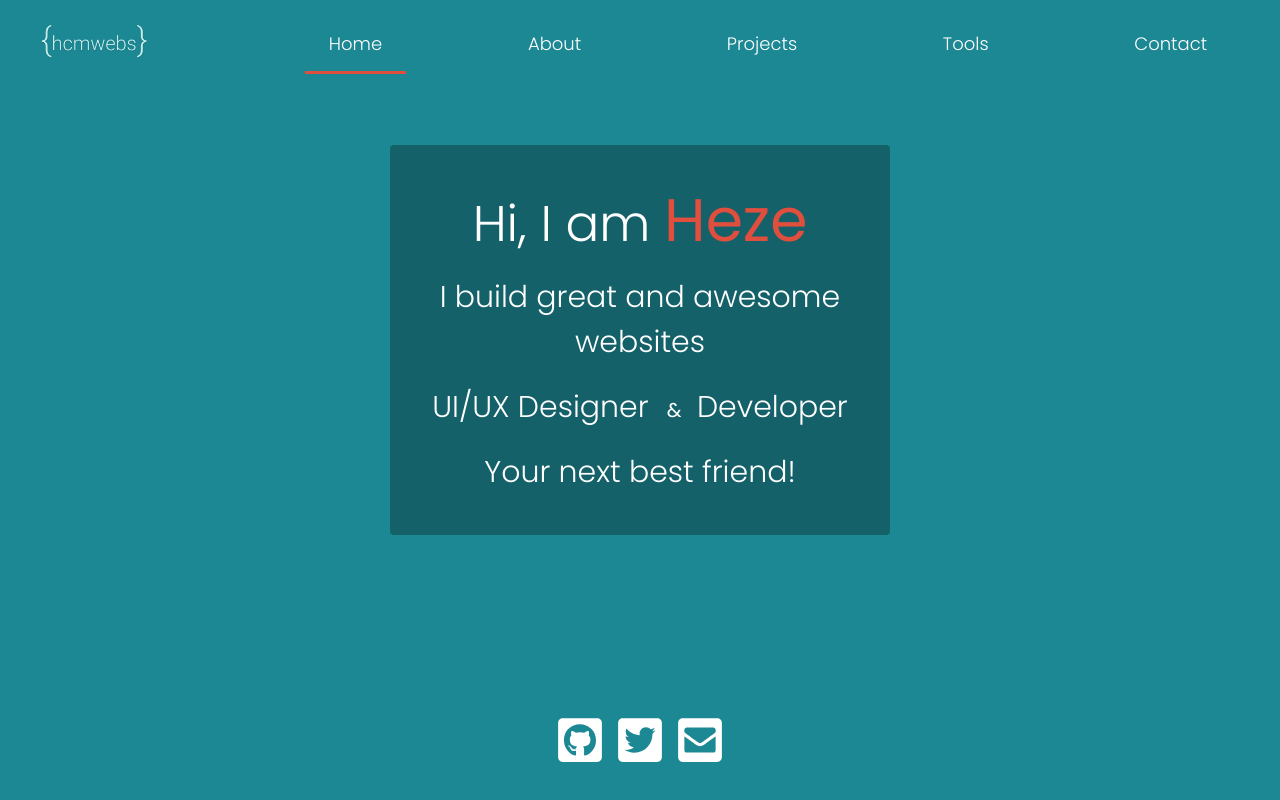
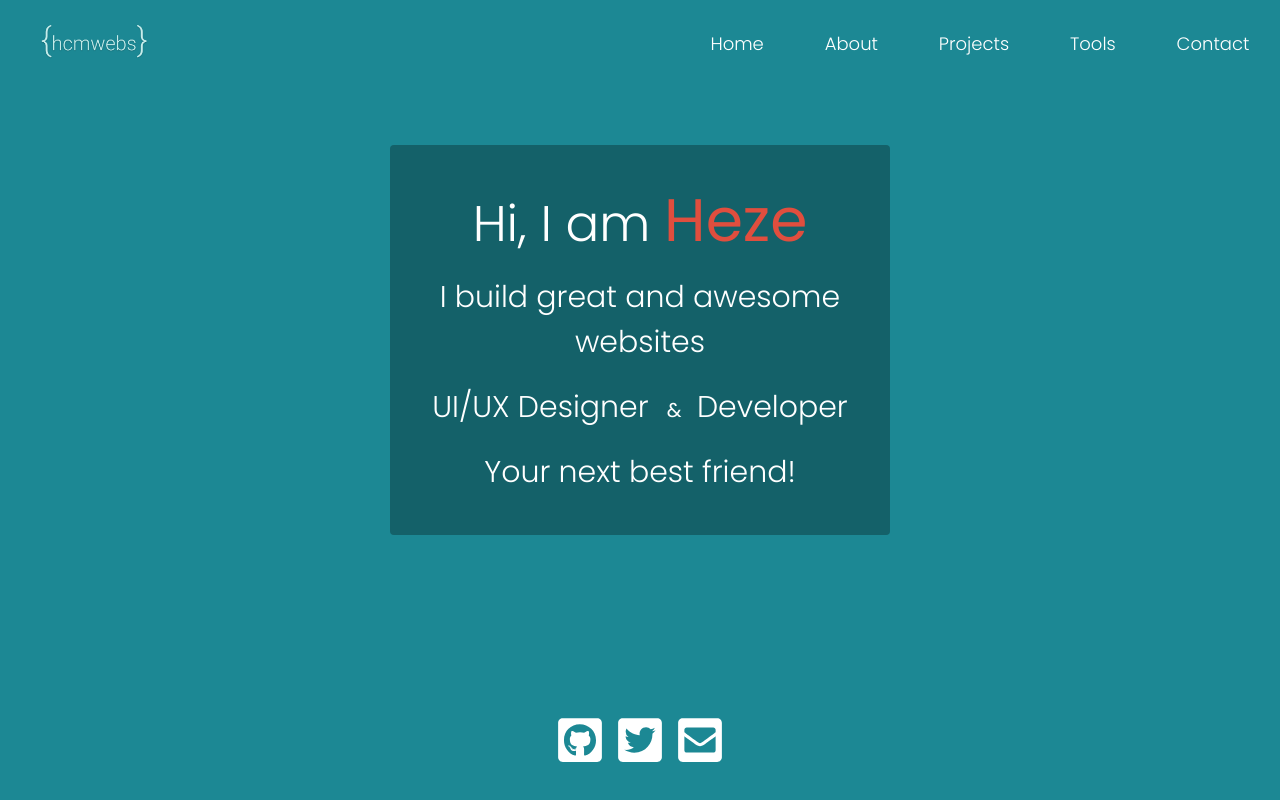
Before and after one commit to Hcmwebs/hcmwebs-react, a React (Create React App) app: page / in a window 1280 px wide. Built offline with nearby package versions, Linux system fonts and the light colour scheme; a web font is replaced by a local one.

Commit message:
-tired props for nav  unsuccessfully
Signed-off-by: Heze <64218603+Hcmwebs@users.noreply.github.com>

```diff
--- a/src/App.js
+++ b/src/App.js
@@ -7,6 +7,7 @@ import Projects from './js/Projects';
 import Tools from './js/Tools';
 import Footer from './js/Footer';
 const App = () => {
+
   return (
     <Router>
       <IconContext.Provider
@@ -15,7 +16,7 @@ const App = () => {
           size: '3rem',
         }}>
         <div className='container'>
-          <Nav />
+          <Nav/>
           <Switch>
             <Route exact path='/'>
               <Header />
--- a/src/css/styles.css
+++ b/src/css/styles.css
@@ -154,7 +154,7 @@ body {
     flex-direction: row;
   }
   .nav .navBar {
-    width: 80%;
+    max-width: 600px;
     height: 100%;
     right: 0;
     flex-direction: row;
--- a/src/js/Hamburger.js
+++ b/src/js/Hamburger.js
@@ -1,11 +1,9 @@
-const Hamburger = ({ toggle, FaTimes, FaBars, isOpen }) => {
+const Hamburger = ({ FaTimes, FaBars, isOpen, handleClick }) => {
   return (
     <>
       <span
         className={(isOpen ? 'open' : '') + ' hamburger'}
-        onClick={() => {
-          toggle();
-        }}>
+        onClick={handleClick}>
         {isOpen ? <FaTimes color='rgba(224, 78, 62, 1)' /> : <FaBars />}
       </span>
     </>
--- a/src/js/Nav.js
+++ b/src/js/Nav.js
@@ -5,7 +5,6 @@ import Logo from './Logo';
 import Navbar from './Navbar';
 
 const Nav = () => {
-  const [isActive, setIsActive] = useState('');
   const [isOpen, setIsOpen] = useState('');
   const handleToggle = () => {
     if (!isOpen) {
@@ -15,17 +14,15 @@ const Nav = () => {
     }
   };
 
+  const handleClick = () => {
+    handleToggle();
+  };
   return (
     <nav className='nav'>
       <Logo />
-      <Navbar
-        isOpen={isOpen}
-        setIsOpen={setIsOpen}
-        isActive={isActive}
-        setIsActive={setIsActive}
-      />
+      <Navbar isOpen={isOpen} toggle={handleToggle} />
       <Hamburger
-        toggle={handleToggle}
+        handleClick={handleClick}
         FaBars={FaBars}
         FaTimes={FaTimes}
         isOpen={isOpen}
--- a/src/js/Navbar.js
+++ b/src/js/Navbar.js
@@ -1,23 +1,58 @@
 import { Link } from 'react-router-dom';
-const Navbar = ({ isOpen, isActive }) => {
+import { useState } from 'react';
+
+const Navbar = ({ isOpen, toggle }) => {
+  const [isActive, setIsActive] = useState(false);
+  const handleActive = () => {
+    if (!isActive) {
+      return setIsActive(false);
+    } else {
+      return setIsActive(true);
+    }
+  };
+  const handleClick = () => {
+    handleActive();
+    toggle();
+  };
+
   return (
     <ul className={(isOpen ? 'open' : '') + ' navBar'}>
       <li>
-        <Link to='/' className='active'>
+        <Link to='/' className={isActive ? 'active' : ''} onClick={handleClick}>
           Home
         </Link>
       </li>
       <li>
-        <Link to='/About'>About</Link>
+        <Link
+          to='/About'
+          className={isActive ? 'active' : ''}
+          onClick={handleClick}>
+          About
+        </Link>
       </li>
       <li>
-        <Link to='/Projects'>Projects</Link>
+        <Link
+          to='/Projects'
+          className={isActive ? 'active' : ''}
+          onClick={handleClick}>
+          Projects
+        </Link>
       </li>
       <li>
-        <Link to='/Tools'>Tools</Link>
+        <Link
+          to='/Tools'
+          className={isActive ? 'active' : ''}
+          onClick={handleClick}>
+          Tools
+        </Link>
       </li>
       <li>
-        <Link to='/Footer'>Contact</Link>
+        <Link
+          to='/Footer'
+          className={isActive ? 'active' : ''}
+          onClick={handleClick}>
+          Contact
+        </Link>
       </li>
     </ul>
   );
```
